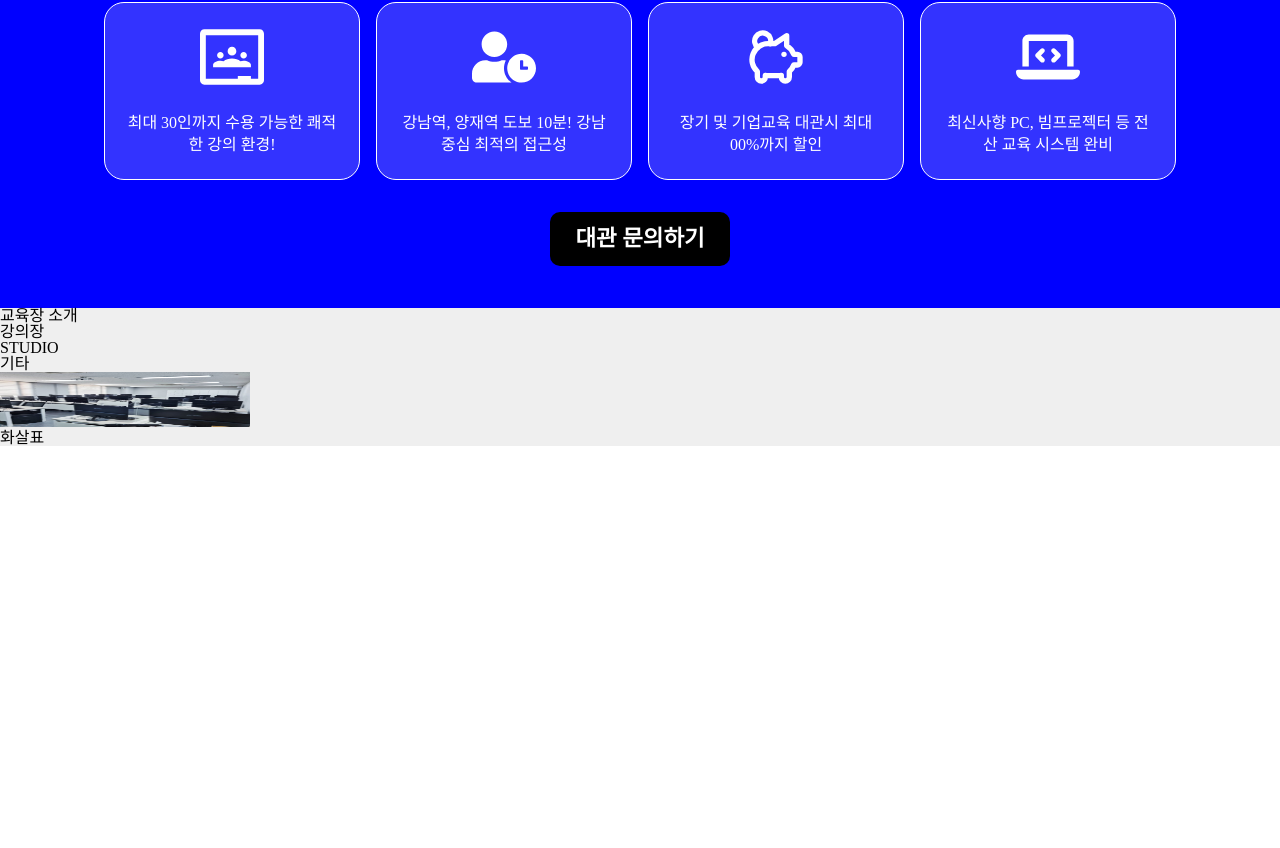
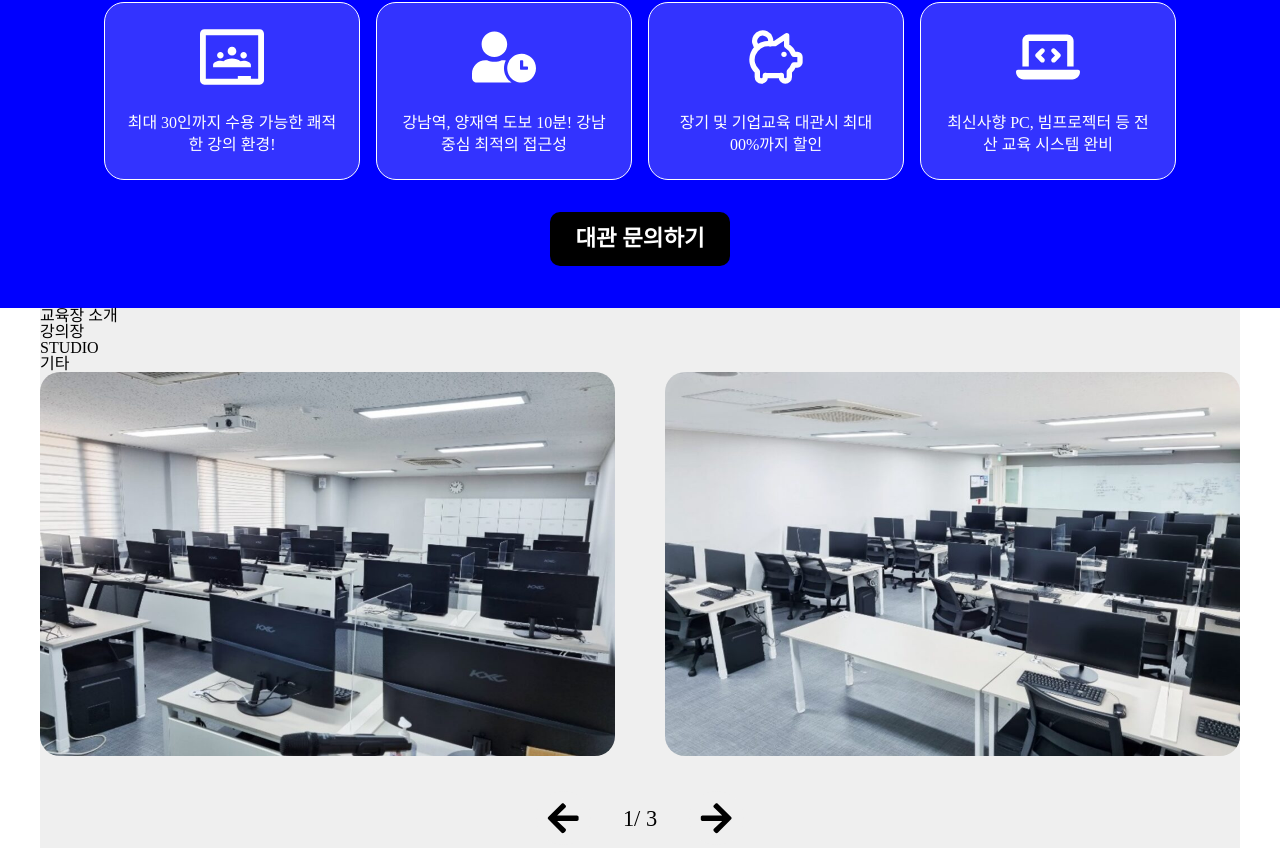
Before and after one commit to jh1109/gsc-app, a React (Create React App) app: page /service-classroom in a window 1280 px wide. Shown: the part 230-1078 px from the top of the page. Before the commit the page ends 870 px from the top, so only its background shows below. Built offline with nearby package versions, Linux system fonts and the light colour scheme.

Commit message:
[feat] 교육장 대관 swiper 설치 및 기능 추가

```diff
--- a/package.json
+++ b/package.json
@@ -14,6 +14,7 @@
     "react-scripts": "5.0.1",
     "styled-components": "^6.1.8",
     "styled-reset": "^4.5.2",
+    "swiper": "^11.1.0",
     "web-vitals": "^2.1.4"
   },
   "scripts": {
--- a/src/components/classroom/ClassroomImageArea.js
+++ b/src/components/classroom/ClassroomImageArea.js
@@ -1,10 +1,12 @@
 import React from 'react';
 import CaseTabBtn from '../cases/CaseTabBtn';
-import image from '../../assets/classroom/classroom_01.jpg';
 import classes from './ClassroomImageArea.module.css'
+import ClassroomSwiper from './ClassroomSwiper';
+import { CLASSROOM_IMAGE_DATA } from './classroomImageData';
 
 const ClassroomImageArea = () => {
     return (
+        <div>
         <section className={classes.ImageAreaWrapper}>
             <h2>교육장 소개</h2>
             <ul>
@@ -12,11 +14,9 @@ const ClassroomImageArea = () => {
                 <CaseTabBtn>STUDIO</CaseTabBtn>
                 <CaseTabBtn>기타</CaseTabBtn>
             </ul>
-            <div>
-                <img src={image} alt="/이미지" />
-                <p>화살표</p>
-            </div>
+                <ClassroomSwiper dataList={ CLASSROOM_IMAGE_DATA } alt="강의장 사진" />
         </section>
+        </div>
     );
 };
 
--- a/src/components/classroom/ClassroomImageArea.module.css
+++ b/src/components/classroom/ClassroomImageArea.module.css
@@ -1,3 +1,6 @@
 .ImageAreaWrapper {
     background-color: #efefef;
+    width: 100%;
+    max-width: 1200px;
+    margin: 0 auto;
 }
--- /dev/null
+++ b/src/components/classroom/ClassroomSwiper.js
@@ -0,0 +1,51 @@
+import React, { useState } from 'react';
+import { Swiper, SwiperSlide } from 'swiper/react';
+
+import 'swiper/css';
+import 'swiper/css/navigation';
+import 'swiper/css/pagination';
+import 'swiper/css/scrollbar';
+import classes from './ClassroomSwiper.module.css';
+import { FaArrowLeft } from "react-icons/fa";
+import { FaArrowRight } from "react-icons/fa";
+
+const ClassroomSwiper = ({ dataList, alt }) => {
+
+    const [swiperIndex, setSwiperIndex] = useState(0);
+    const [swiper, setSwiper] = useState();
+
+    const handlePrev = () => {
+        swiper?.slidePrev()
+    }
+    const handleNext = () => {
+      swiper?.slideNext()
+    }
+
+    return (
+        <div>
+            <Swiper
+            spaceBetween={50}
+            slidesPerView={2}
+            onActiveIndexChange={(e)=>setSwiperIndex(e.realIndex)}
+            onSwiper={(e) => setSwiper(e)}
+            className={ classes.swiperWrapper}
+            >
+                {dataList.map(item => (
+                    <SwiperSlide key={item.id}><img src={item.image} alt={alt} /></SwiperSlide>
+
+                ))}
+            </Swiper>
+            <div className={classes.navigationWrapper}>
+                <button type="button" onClick={handlePrev}><FaArrowLeft className={ classes.arrowIcon} /></button>
+                <div>
+                    <span>{swiperIndex + 1}</span>
+                    <span>{'/ '}</span>
+                    <span>{ Math.round((dataList.length + 1)/2) }</span>
+                </div>
+                <button type="button" onClick={handleNext}><FaArrowRight className={ classes.arrowIcon}/></button>
+            </div>
+        </div>
+    );
+};
+
+export default ClassroomSwiper;
--- /dev/null
+++ b/src/components/classroom/ClassroomSwiper.module.css
@@ -0,0 +1,27 @@
+
+.swiperWrapper img {
+    width: 100%;
+    height: 24rem;
+    border-radius: 20px;
+}
+
+.navigationWrapper {
+    display: flex;
+    flex-flow: row nowrap;
+    justify-content: center;
+    align-items: center;
+    gap: 2rem;
+    margin-top: 2rem;
+}
+
+.navigationWrapper span {
+    font-size: 1.4rem;
+}
+
+.navigationWrapper .arrowIcon {
+    background-color: #efefef;
+    border-radius: 50px;
+    width: 3.4rem;
+    height: 3.4rem;
+    padding: 0.6rem;
+}
--- /dev/null
+++ b/src/components/classroom/classroomImageData.js
@@ -0,0 +1,24 @@
+import classroom01 from '../../assets/classroom/classroom_01.jpg';
+import classroom02 from '../../assets/classroom/classroom_02.jpg';
+import classroom03 from '../../assets/classroom/classroom_03.jpg';
+import classroom04 from '../../assets/classroom/classroom_04.jpg';
+
+
+export const CLASSROOM_IMAGE_DATA = [
+    {
+        id: "00",
+        image: classroom01
+    },
+    {
+        id: "01",
+        image: classroom02
+    },
+    {
+        id: "02",
+        image: classroom03
+    },
+    {
+        id: "03",
+        image: classroom04
+    },
+]
```
Also changed, not shown: 1 other file (tests, documents, lock files or other folders).
